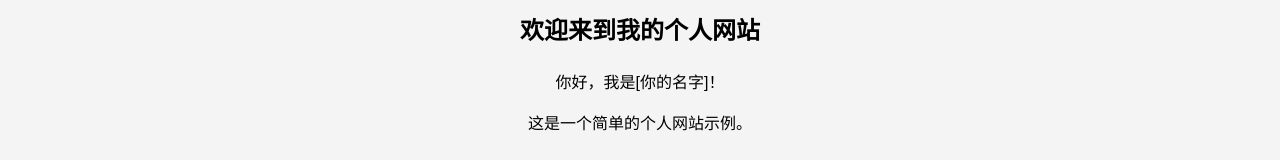
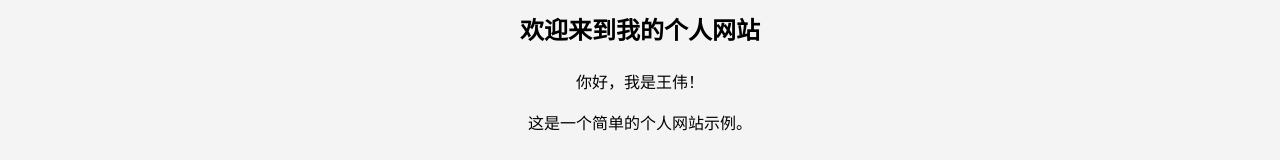
Before and after one commit to ChengChao1120/1120, a plain HTML site: page index/实训12.html in a window 1280 px wide. Shown: the part 130-290 px from the top of the page. Drawn offline with Linux system fonts and the light colour scheme; files whose address does not match are found by name.

Commit message:
实训12首次修改
实训12首次修改

```diff
--- a/index/实训12.html
+++ b/index/实训12.html
@@ -125,7 +125,7 @@
 
     <section id="home">
         <h1>欢迎来到我的个人网站</h1>
-        <p>你好，我是[你的名字]！</p>
+        <p>你好，我是王伟！</p>
         <p>这是一个简单的个人网站示例。</p>
     </section>
 
```
